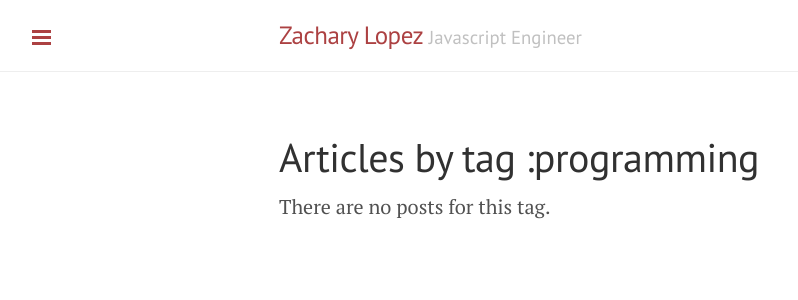
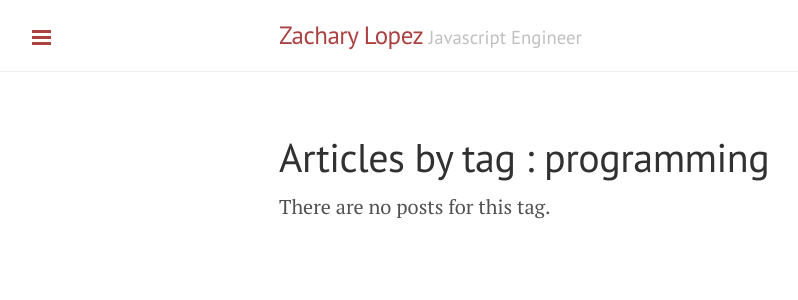
Before and after one commit to zdlopez/zdlopez.github.io, a Jekyll site: the page built from tags/programming.md, in a window 1280 px wide. Shown: the top 300 px of the page, without its empty margins (1-799 px from the left). Built offline with Jekyll 4.4.1, drawn with Linux system fonts in a browser that asks for light colours; Markdown is read by kramdown in place of the engine named in the settings.

Commit message:
fixing tags again

```diff
--- a/_layouts/blog_by_tag.html
+++ b/_layouts/blog_by_tag.html
@@ -2,7 +2,7 @@
 layout: default
 ---
 
-<h1>Articles by tag :{{ page.tag }}</h1>
+<h1>Articles by tag : {{ page.tag }}</h1>
 <div>
     {% if site.tags[page.tag] %}
         {% for post in site.tags[page.tag] %}
--- a/_layouts/post.html
+++ b/_layouts/post.html
@@ -3,7 +3,7 @@ layout: default
 ---
 
 {% if post.tags.size > 0 %}
-    {% capture tags_content %}Posted with {% if post.tags.size == 1 %}<i class="fa fa-tag"></i>{% else %}<i class="fa fa-tags"></i>{% endif %}: {% endcapture %}
+  {% capture tags_content %} with {% if post.tags.size == 1 %}<i class="fa fa-tag"></i>{% else %}<i class="fa fa-tags"></i>{% endif %}: {% endcapture %}
   {% for post_tag in post.tags %}
       {% for data_tag in site.data.tags %}
           {% if data_tag.slug == post_tag %}
```
Lines whose indentation alone changed are shown as unchanged.
